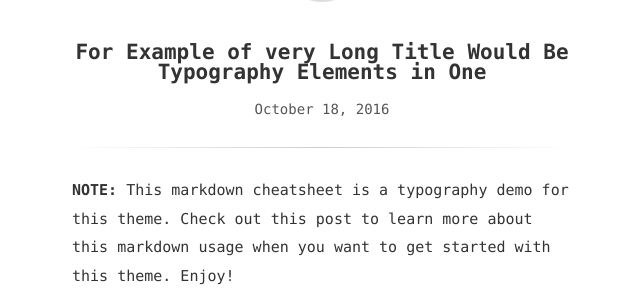
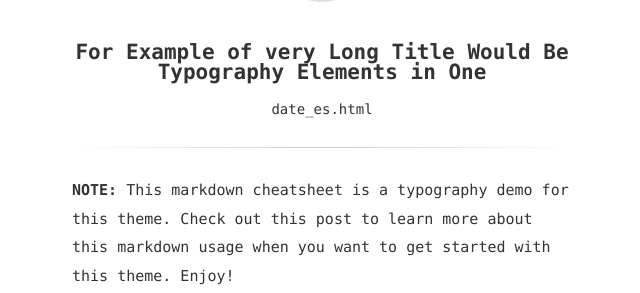
Before and after one commit to archidemus/archidemus.github.io, a Jekyll site: the page built from _posts/2016-10-18-very-long-title-post.md, in a window 1280 px wide and 900 px high. Shown: the part 128-421 px from the top of the window, without its empty margins (318-958 px from the left). Built offline with Jekyll 4.4.1, drawn with Linux system fonts in a browser that asks for light colours; formulas are drawn with MathJax 3.

Commit message:
Fechas español

```diff
--- /dev/null
+++ b/_includes/date_es.html
@@ -0,0 +1 @@
+date_es.html
--- a/_layouts/post.html
+++ b/_layouts/post.html
@@ -6,7 +6,7 @@
 
 	<div class="center">
 		<h1>{{ page.title }}</h1>
-		<time>{{ page.date | date: '%B %-d, %Y' }}</time>
+		{% include date_es.html date=page.date %}
 	</div>
 
 	<div class="divider"></div>
@@ -20,7 +20,7 @@
     <a class="next" href="{{ site.baseurl }}{{page.next.url}}" title="NEXT: {{page.next.title}}">&lt;&lt;</a>
 		<span> &middot; </span>
   {% endif %}
-		<a class="home" href="{{site.baseurl}}/" title="Back to Homepage">Home</a>
+		<a class="home" href="{{site.baseurl}}/" title="Volver a inicio">Inicio</a>
   {% if page.previous.url %}
 		<span> &middot; </span>
     <a class="prev" href="{{ site.baseurl }}{{page.previous.url}}" title="PREV: {{page.previous.title}}">&gt;&gt;</a>
```
Also changed, not shown: 404.md (+1 -1 lines).
